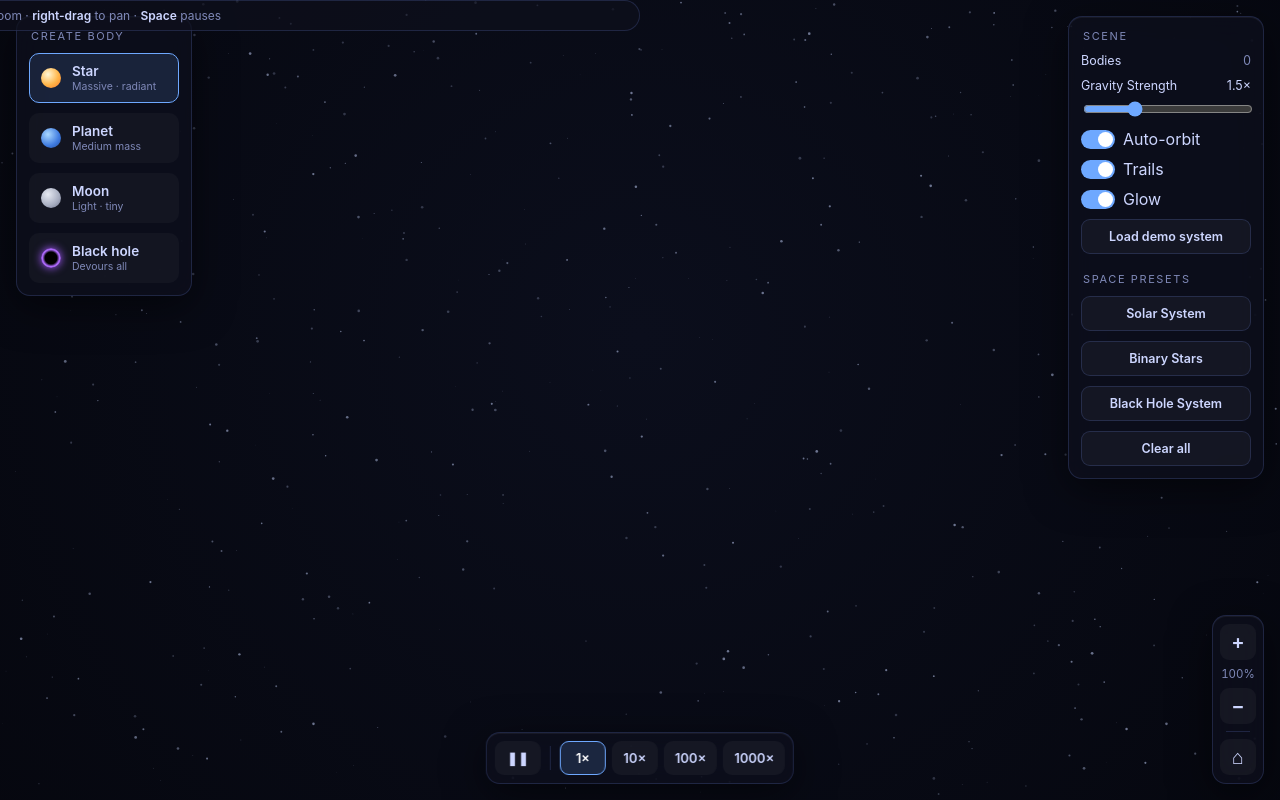
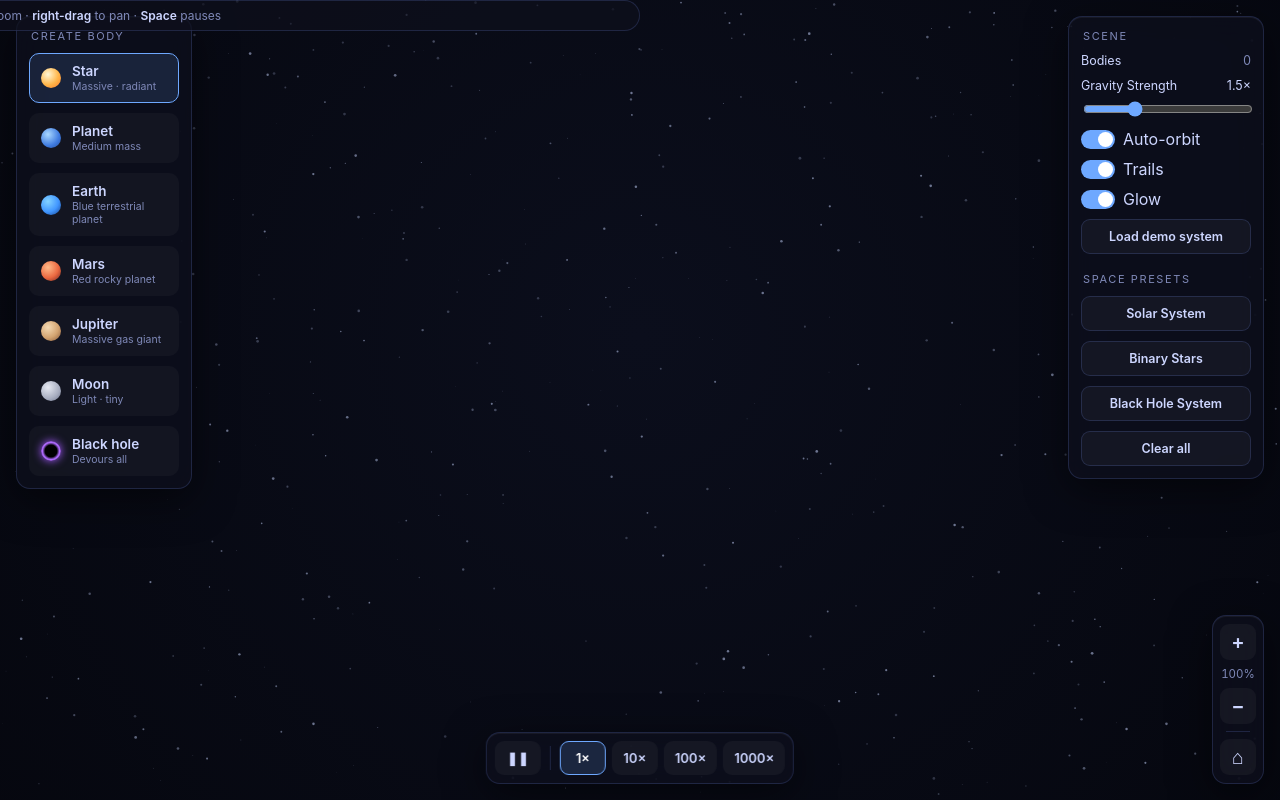
Before and after one commit to hsch14/browser-experiments, a plain HTML site: page gravity-sandbox.html in a window 1280 px wide. Drawn offline with Linux system fonts and the light colour scheme; animation ran at ten frames a second.

Commit message:
Update gravity-sandbox.html

```diff
--- a/gravity-sandbox.html
+++ b/gravity-sandbox.html
@@ -138,6 +138,30 @@
     <span class="dot" style="background:radial-gradient(circle at 35% 32%, #a9d8ff, #3f7be0 60%, #244f9e)"></span>
     <span class="meta"><span class="name">Planet</span><span class="desc">Medium mass</span></span>
   </div>
+  <!-- Custom planet types -->
+<div class="bodybtn" data-type="earth">
+  <span class="dot" style="background:radial-gradient(circle at 35% 32%, #83d3ff, #4196ff 55%, #14418c)"></span>
+  <span class="meta">
+    <span class="name">Earth</span>
+    <span class="desc">Blue terrestrial planet</span>
+  </span>
+</div>
+
+<div class="bodybtn" data-type="mars">
+  <span class="dot" style="background:radial-gradient(circle at 35% 32%, #ffbb89, #eb6941 55%, #6e231e)"></span>
+  <span class="meta">
+    <span class="name">Mars</span>
+    <span class="desc">Red rocky planet</span>
+  </span>
+</div>
+
+<div class="bodybtn" data-type="jupiter">
+  <span class="dot" style="background:radial-gradient(circle at 35% 32%, #f5dab3, #d3a471 55%, #825537)"></span>
+  <span class="meta">
+    <span class="name">Jupiter</span>
+    <span class="desc">Massive gas giant</span>
+  </span>
+</div>
   <div class="bodybtn" data-type="moon">
     <span class="dot" style="background:radial-gradient(circle at 35% 32%, #e6e9f2, #a7adc0 60%, #6b7189)"></span>
     <span class="meta"><span class="name">Moon</span><span class="desc">Light · tiny</span></span>
@@ -224,6 +248,26 @@ const TYPES = {
   planet:    { mass: 75,   palette: [[255,110,80],[220,65,55],[130, 25, 40]],  glow: 1.8, name: "planet" },
   moon:      { mass: 9,    palette: [[230,233,242],[167,173,192],[107,113,137]],glow: 1.0, name: "moon" },
   blackhole: { mass: 7000, palette: [[200, 100, 255], [100, 30, 180], [10, 4, 24]],glow: 5.0, name: "blackhole" },
+    earth: {
+    mass: 40,
+    palette: [[65, 150, 255], [30, 105, 210], [20, 65, 140]],
+    glow: 1.6,
+    name: "earth"
+  },
+
+  mars: {
+    mass: 25,
+    palette: [[235, 105, 65], [185, 65, 45], [110, 35, 30]],
+    glow: 1.2,
+    name: "mars"
+  },
+
+  jupiter: {
+    mass: 115,
+    palette: [[225, 185, 135], [180, 125, 85], [130, 85, 55]],
+    glow: 1.8,
+    name: "jupiter"
+  },
 };
 function radiusForMass(m) { return Math.max(2.2, Math.cbrt(m) * 2.25); }
 
```
